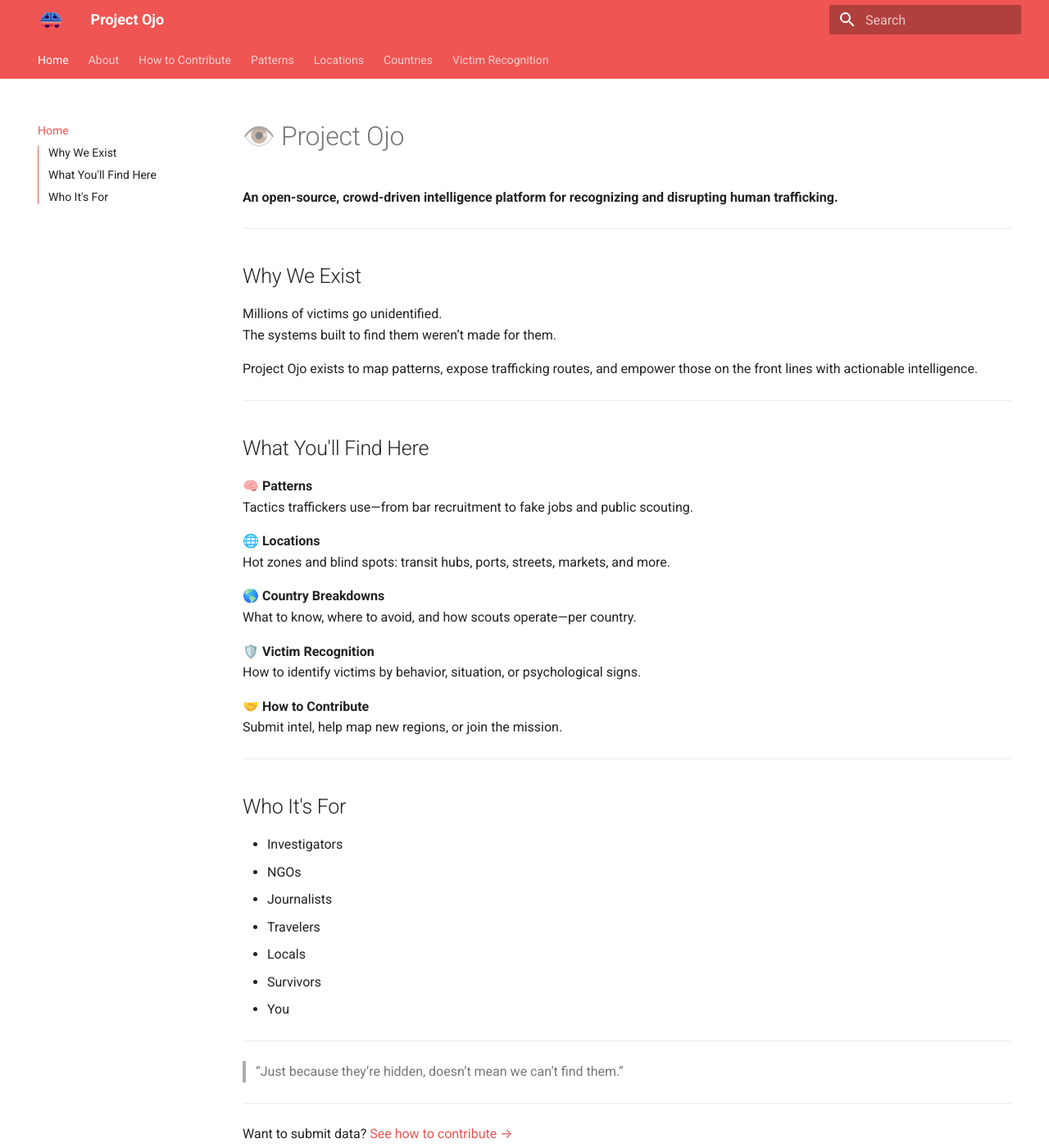
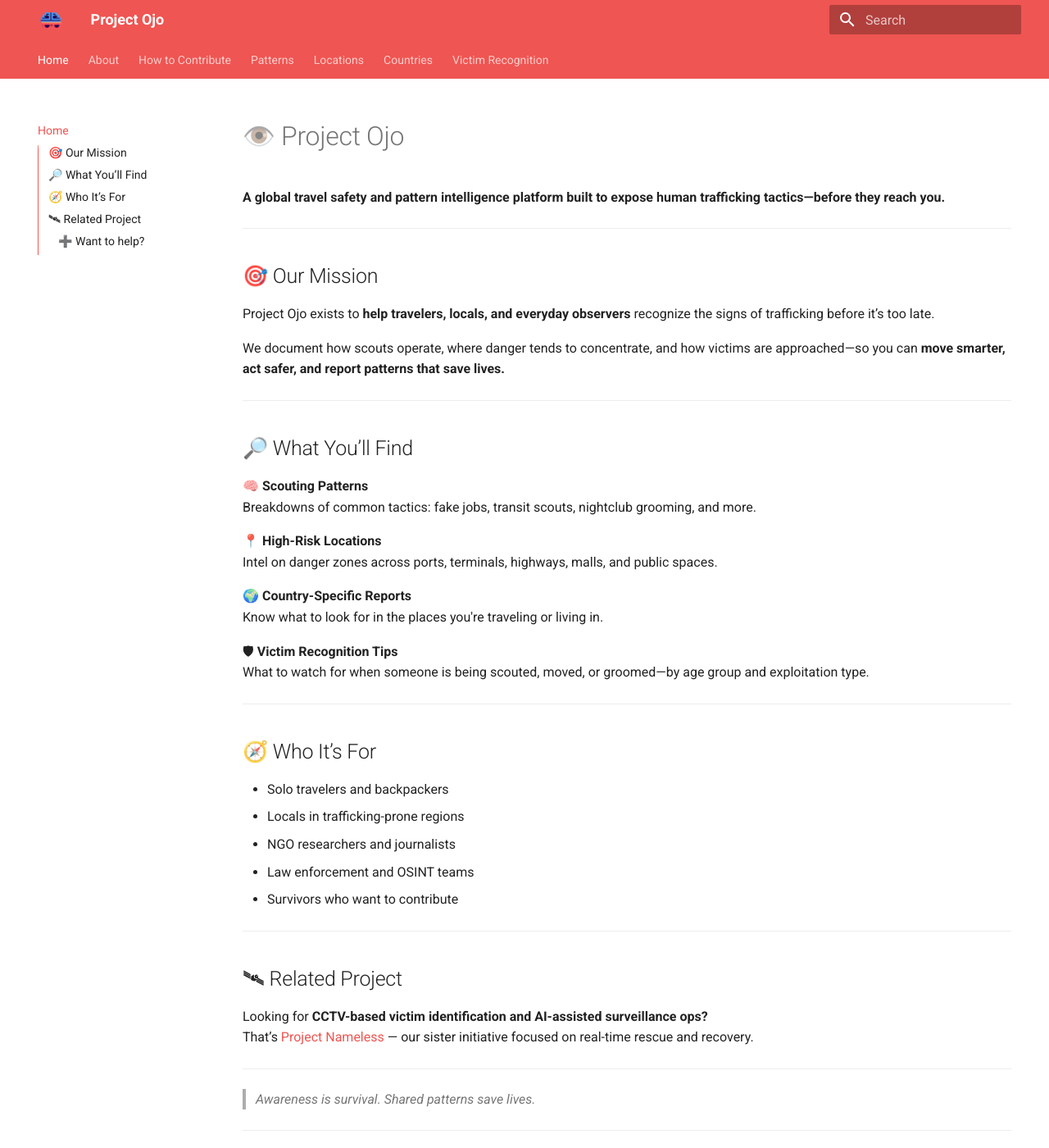
Before and after one commit to Ashton-Gates/projectojo, an MkDocs documentation site: the page built from docs/index.md, in a window 1280 px wide and 1400 px high. Shown: the whole window at 82% size. Built offline with MkDocs 1.6.1 and Material for MkDocs 9.7.7, drawn with Linux system fonts in a browser that asks for light colours; some of the changed text lies outside the part shown.

Commit message:
home page

```diff
--- a/docs/index.md
+++ b/docs/index.md
@@ -1,51 +1,53 @@
 # 👁️ Project Ojo
 
-**An open-source, crowd-driven intelligence platform for recognizing and disrupting human trafficking.**
+**A global travel safety and pattern intelligence platform built to expose human trafficking tactics—before they reach you.**
 
 ---
 
-## Why We Exist
+## 🎯 Our Mission
 
-Millions of victims go unidentified.
-The systems built to find them weren’t made for them.
+Project Ojo exists to **help travelers, locals, and everyday observers** recognize the signs of trafficking before it’s too late.
 
-Project Ojo exists to map patterns, expose trafficking routes, and empower those on the front lines with actionable intelligence.
+We document how scouts operate, where danger tends to concentrate, and how victims are approached—so you can **move smarter, act safer, and report patterns that save lives.**
 
 ---
 
-## What You'll Find Here
+## 🔎 What You’ll Find
 
-🧠 **Patterns**
-Tactics traffickers use—from bar recruitment to fake jobs and public scouting.
+🧠 **Scouting Patterns**
+Breakdowns of common tactics: fake jobs, transit scouts, nightclub grooming, and more.
 
-🌐 **Locations**
-Hot zones and blind spots: transit hubs, ports, streets, markets, and more.
+📍 **High-Risk Locations**
+Intel on danger zones across ports, terminals, highways, malls, and public spaces.
 
-🌎 **Country Breakdowns**
-What to know, where to avoid, and how scouts operate—per country.
+🌍 **Country-Specific Reports**
+Know what to look for in the places you're traveling or living in.
 
-🛡️ **Victim Recognition**
-How to identify victims by behavior, situation, or psychological signs.
-
-🤝 **How to Contribute**
-Submit intel, help map new regions, or join the mission.
+🛡 **Victim Recognition Tips**
+What to watch for when someone is being scouted, moved, or groomed—by age group and exploitation type.
 
 ---
 
-## Who It's For
+## 🧭 Who It’s For
 
-- Investigators
-- NGOs
-- Journalists
-- Travelers
-- Locals
-- Survivors
-- You
+- Solo travelers and backpackers
+- Locals in trafficking-prone regions
+- NGO researchers and journalists
+- Law enforcement and OSINT teams
+- Survivors who want to contribute
 
 ---
 
-> “Just because they’re hidden, doesn’t mean we can’t find them.”
+## 🛰 Related Project
+
+Looking for **CCTV-based victim identification and AI-assisted surveillance ops?**
+That’s [Project Nameless](#) — our sister initiative focused on real-time rescue and recovery.
 
 ---
 
-Want to submit data? [See how to contribute →](contributing.md)
+> _Awareness is survival. Shared patterns save lives._
+
+---
+
+### ➕ Want to help?
+[Submit tips, case patterns, or new regions →](contributing.md)
```
Also changed, not shown: site/assets/extra.css, site/index.html, site/search/search_index.json.
